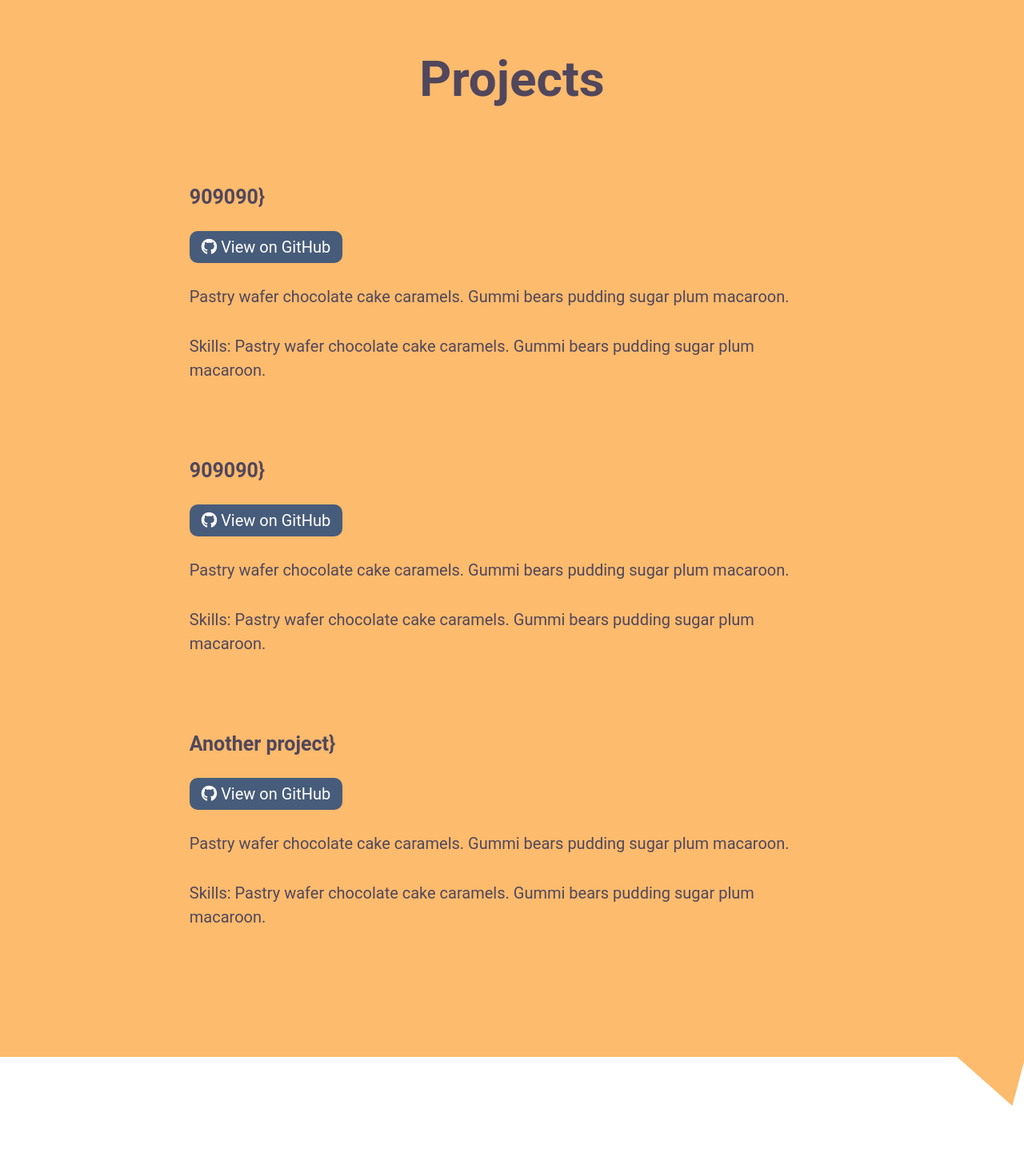
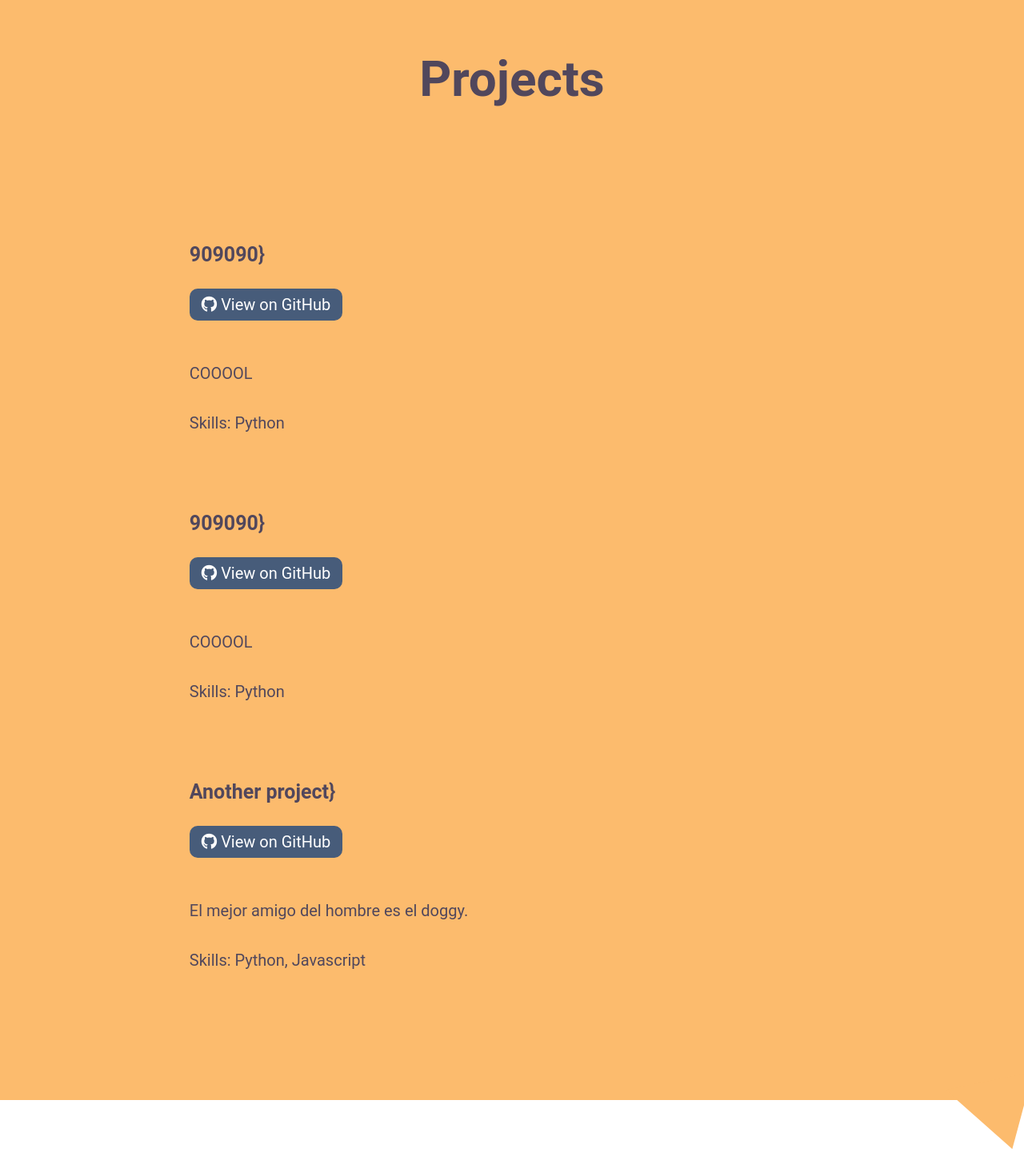
Before and after one commit to 3Grey6Jedi9/Python-Techdegree-Project-05, a Flask app: page / in a window 1280 px wide. Shown: the part 2177-3633 px from the top of the page at 80% size. Run offline with Flask 2, Linux system fonts and the light colour scheme; data comes from the database, SQL or seed files in the repository.

Commit message:
Update index.html

```diff
--- a/Templates/index.html
+++ b/Templates/index.html
@@ -30,23 +30,21 @@
         <section id="projects">
             <div id="triangle3"></div>
             <i class="fas fa-file-code"></i>
-            <h2>Projects</h2>
+            <h2>Projects</h2><br>
             <div id="project-list">
 
                 {% for project in projects %}
                     <div id="project1" class="a-project">
                         <h3>{{ project.title }}}</h3>
-                        <a href="#" class="github-btn">
+                        <a href="{{ project.github }}" class="github-btn">
                             <i class="fab fa-github"></i>
                             View on GitHub
-                        </a>
-                        <p>
-                            Pastry wafer chocolate cake caramels.
-                            Gummi bears pudding sugar plum macaroon.
+                        </a><br>
+                        <br><p>
+                            {{ project.description }}
                         </p>
                         <p>
-                            Skills: Pastry wafer chocolate cake caramels.
-                            Gummi bears pudding sugar plum macaroon.
+                            Skills: {{ project.skills }}
                         </p>
                     </div>
                 {% endfor %}
```
